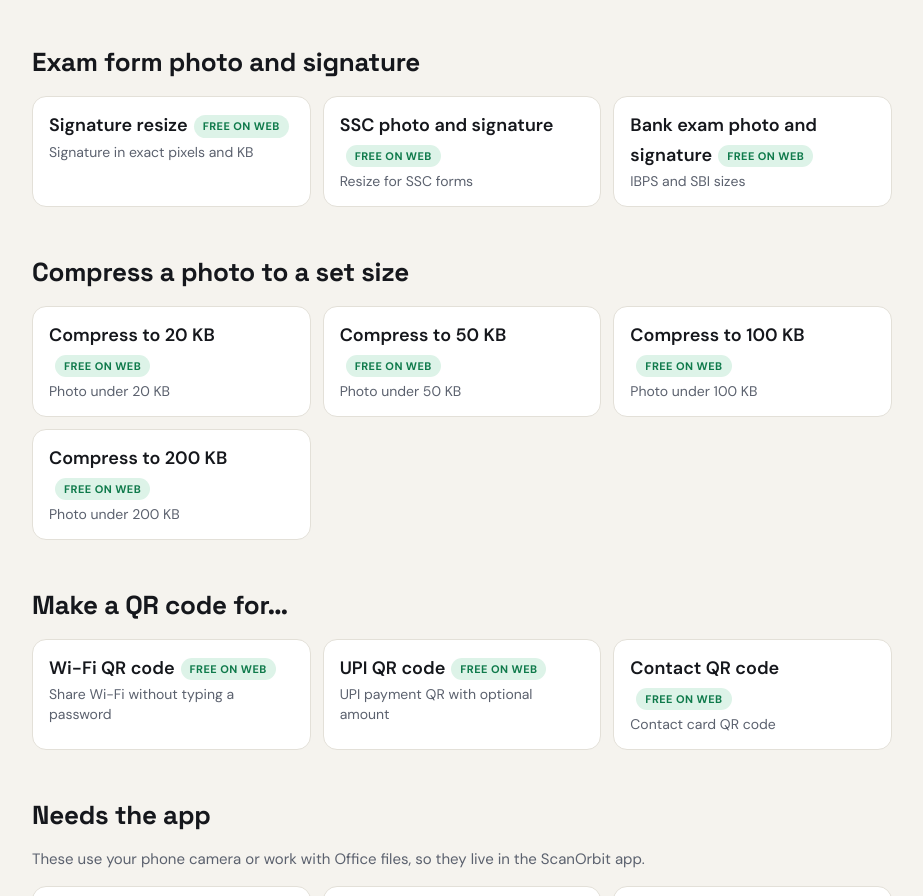
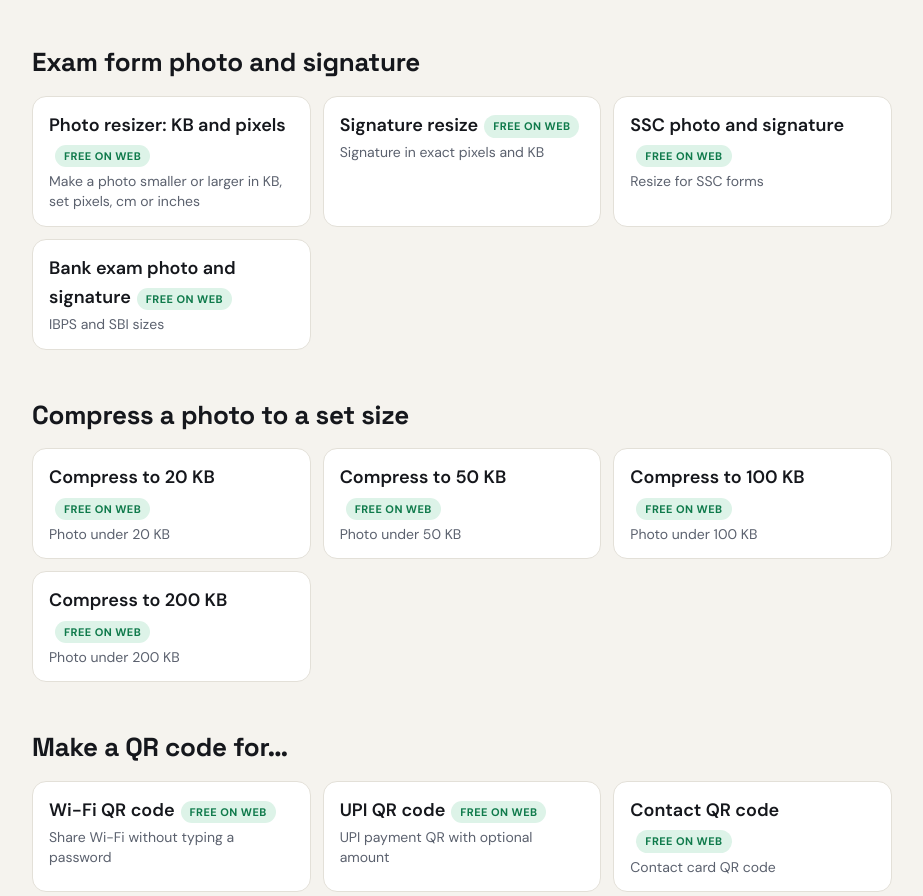
Before and after one commit to SKUMAR5050/logicscaletech-site, a website: page tools/index.html in a window 1280 px wide. Shown: the part 936-1832 px from the top of the page, without its empty margins (178-1101 px from the left). Drawn offline with Linux system fonts and the light colour scheme.

Commit message:
Add files via upload

```diff
--- a/tools/index.html
+++ b/tools/index.html
@@ -23,7 +23,7 @@
 <p class="lead">These run in your browser. No sign-up, no watermark, and your files are never uploaded. They are the web side of the ScanOrbit app.</p>
 <div class="more"><a href="/tools/compress-image/">Compress to KB<span class="tag free">Free on web</span><small>Shrink a photo to a target size in KB</small></a><a href="/tools/image-to-pdf/">Images to PDF<span class="tag free">Free on web</span><small>Turn photos into one PDF</small></a><a href="/tools/merge-pdf/">Merge PDF<span class="tag free">Free on web</span><small>Join several PDFs into one</small></a><a href="/tools/split-pdf/">Split PDF<span class="tag free">Free on web</span><small>Extract pages or split by range</small></a><a href="/tools/qr-code-generator/">Make a QR code<span class="tag free">Free on web</span><small>Wi-Fi, UPI, contact, message or link</small></a><a href="/tools/passport-visa-photo/">Passport &amp; visa photo<span class="tag free">Free on web</span><small>Photo size for 12+ country documents</small></a><a href="/tools/exam-form-photo/">Exam &amp; job form photo<span class="tag free">Free on web</span><small>Photo and signature in exact size and KB</small></a></div>
 <h2>For business and everyday use</h2><div class="more"><a href="/tools/whatsapp-link-generator/">WhatsApp link &amp; QR<span class="tag free">Free on web</span><small>Chat link and QR code for your number</small></a><a href="/tools/emi-calculator/">EMI calculator<span class="tag free">Free on web</span><small>Monthly instalment, interest and total</small></a><a href="/tools/gst-calculator/">GST calculator<span class="tag free">Free on web</span><small>Add or remove GST</small></a><a href="/tools/image-converter/">Image converter<span class="tag free">Free on web</span><small>JPG, PNG and WebP</small></a></div>
-<h2>Exam form photo and signature</h2><div class="more"><a href="/tools/signature-resize-for-exam-form/">Signature resize<span class="tag free">Free on web</span><small>Signature in exact pixels and KB</small></a><a href="/tools/ssc-photo-and-signature-size/">SSC photo and signature<span class="tag free">Free on web</span><small>Resize for SSC forms</small></a><a href="/tools/bank-exam-photo-and-signature-size/">Bank exam photo and signature<span class="tag free">Free on web</span><small>IBPS and SBI sizes</small></a></div>
+<h2>Exam form photo and signature</h2><div class="more"><a href="/tools/resize-photo-in-kb-and-pixels/">Photo resizer: KB and pixels<span class="tag free">Free on web</span><small>Make a photo smaller or larger in KB, set pixels, cm or inches</small></a><a href="/tools/signature-resize-for-exam-form/">Signature resize<span class="tag free">Free on web</span><small>Signature in exact pixels and KB</small></a><a href="/tools/ssc-photo-and-signature-size/">SSC photo and signature<span class="tag free">Free on web</span><small>Resize for SSC forms</small></a><a href="/tools/bank-exam-photo-and-signature-size/">Bank exam photo and signature<span class="tag free">Free on web</span><small>IBPS and SBI sizes</small></a></div>
 <h2>Compress a photo to a set size</h2><div class="more"><a href="/tools/compress-image-to-20kb/">Compress to 20 KB<span class="tag free">Free on web</span><small>Photo under 20 KB</small></a><a href="/tools/compress-image-to-50kb/">Compress to 50 KB<span class="tag free">Free on web</span><small>Photo under 50 KB</small></a><a href="/tools/compress-image-to-100kb/">Compress to 100 KB<span class="tag free">Free on web</span><small>Photo under 100 KB</small></a><a href="/tools/compress-image-to-200kb/">Compress to 200 KB<span class="tag free">Free on web</span><small>Photo under 200 KB</small></a></div>
 <h2>Make a QR code for…</h2><div class="more"><a href="/tools/wifi-qr-code-generator/">Wi-Fi QR code<span class="tag free">Free on web</span><small>Share Wi-Fi without typing a password</small></a><a href="/tools/upi-qr-code-generator/">UPI QR code<span class="tag free">Free on web</span><small>UPI payment QR with optional amount</small></a><a href="/tools/contact-qr-code-generator/">Contact QR code<span class="tag free">Free on web</span><small>Contact card QR code</small></a></div>
 <h2>Needs the app</h2><p class="note" style="margin-top:0">These use your phone camera or work with Office files, so they live in the ScanOrbit app.</p>
```
